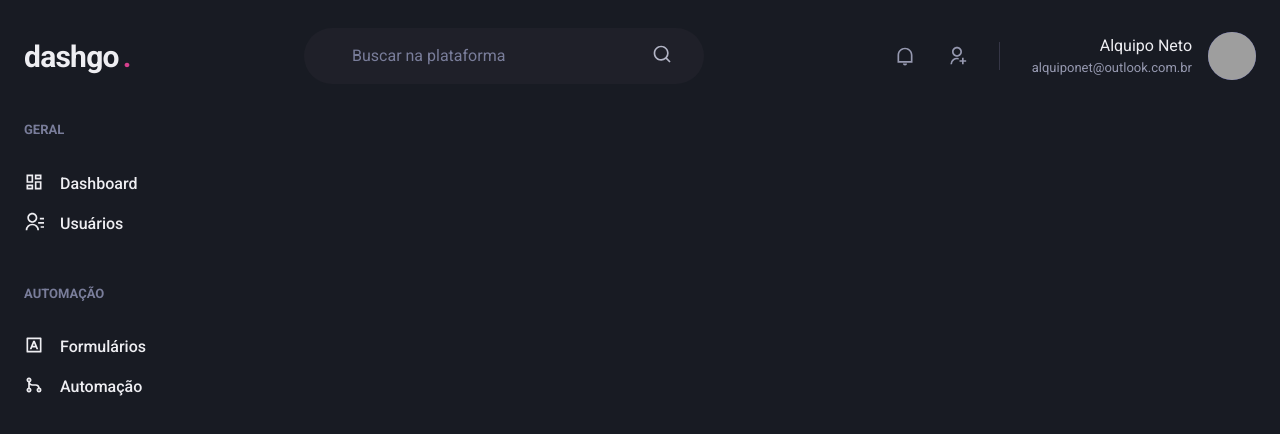
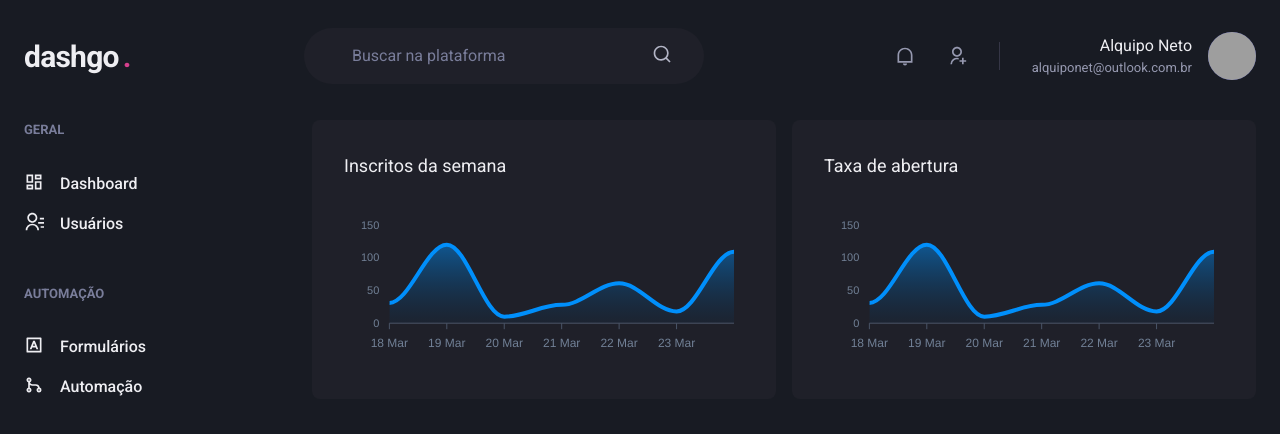
Before and after one commit to Alquipo/dashGo, a Next.js app: page /dashboard in a window 1280 px wide. Shown: the top 434 px of the page. Built offline with nearby package versions, Linux system fonts and the light colour scheme; grey boxes are pictures that could not be loaded.

Commit message:
feat: dashboard

```diff
--- a/package.json
+++ b/package.json
@@ -12,9 +12,11 @@
     "@chakra-ui/react": "^1.4.2",
     "@emotion/react": "^11.1.5",
     "@emotion/styled": "^11.1.5",
+    "apexcharts": "^3.26.0",
     "framer-motion": "^4.1.2",
     "next": "10.1.3",
     "react": "17.0.2",
+    "react-apexcharts": "^1.3.7",
     "react-dom": "17.0.2",
     "react-icons": "^4.2.0"
   },
--- a/src/pages/dashboard.tsx
+++ b/src/pages/dashboard.tsx
@@ -1,7 +1,64 @@
-import { Flex } from '@chakra-ui/react'
+import { Box, Flex, SimpleGrid, Text, theme } from '@chakra-ui/react'
+import dynamic from 'next/dynamic'
 import { Header } from  '../components/Header'
 import { Sidebar } from '../components/Sidebar'
 
+const Chart = dynamic(() => import('react-apexcharts'), {
+  ssr: false,
+})
+
+const options = {
+  chart: {
+    toolbar: {
+      show: false,
+    },
+    zoom: {
+      enabled: false,
+    },
+    foreColor: theme.colors.gray[500],
+  },
+  grid: {
+    show: false,
+  },
+  dataLabels: {
+    enabled: false
+  },
+  tooltip: {
+    enabled: false
+  },
+  xaxis: {
+    type: 'datetime',
+    axisBorder: {
+      color: theme.colors.gray[600]
+    },
+    axisTicks: {
+      color: theme.colors.gray[600]
+    },
+    categories: [
+      '2021-03-18T00:00:00.000Z',
+      '2021-03-19T00:00:00.000Z',
+      '2021-03-20T00:00:00.000Z',
+      '2021-03-21T00:00:00.000Z',
+      '2021-03-22T00:00:00.000Z',
+      '2021-03-23T00:00:00.000Z',
+      '2021-03-24T00:00:00.000Z'
+    ]
+  },
+  fill: {
+    opacity: 0.3,
+    type: 'gradient',
+    gradient: {
+      shade: 'dark',
+      opacityFrom: 0.7,
+      opacityTo: 0.3,
+    }
+  }
+
+}
+
+const series = [
+  { name: 'series1', data: [31, 120, 10, 28, 61, 18, 109]}
+]
 export default function Dashboard() {
   return (
     <Flex
@@ -10,8 +67,32 @@
     >
       <Header />
 
-      <Flex w="100%" my='6' maxWidth={1480} px='6'>
+      <Flex w="100%" my='6' maxWidth={1480} px='6' mx='auto' >
         <Sidebar />
+
+        <SimpleGrid flex='1' gap='4' minChildWidth='320px' align='flex-star'>
+          <Box
+            p='8'
+            bg='gray.800'
+            borderRadius={8}
+            pb='4'
+          >
+            <Text fontSize='lg' mb='4'>Inscritos da semana</Text>
+            <Chart options={options} series={series} type='area' height={160}/>
+
+          </Box>
+
+          <Box
+            p='8'
+            bg='gray.800'
+            borderRadius={8}
+            pb='4'
+          >
+            <Text fontSize='lg' mb='4'>Taxa de abertura</Text>
+            <Chart options={options} series={series} type='area' height={160}/>
+
+          </Box>
+        </SimpleGrid>
       </Flex>
 
     </Flex>
```
Also changed, not shown: 1 other file (tests, documents, lock files or other folders).
